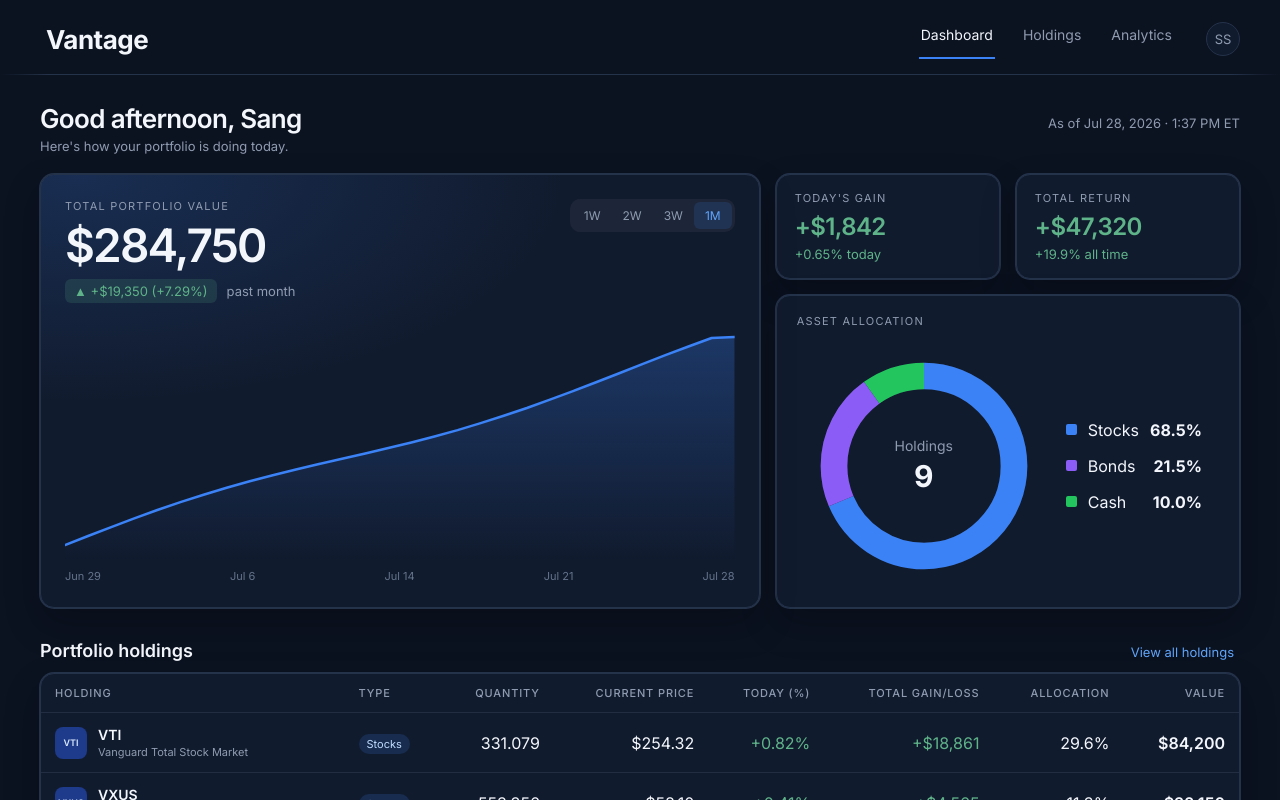
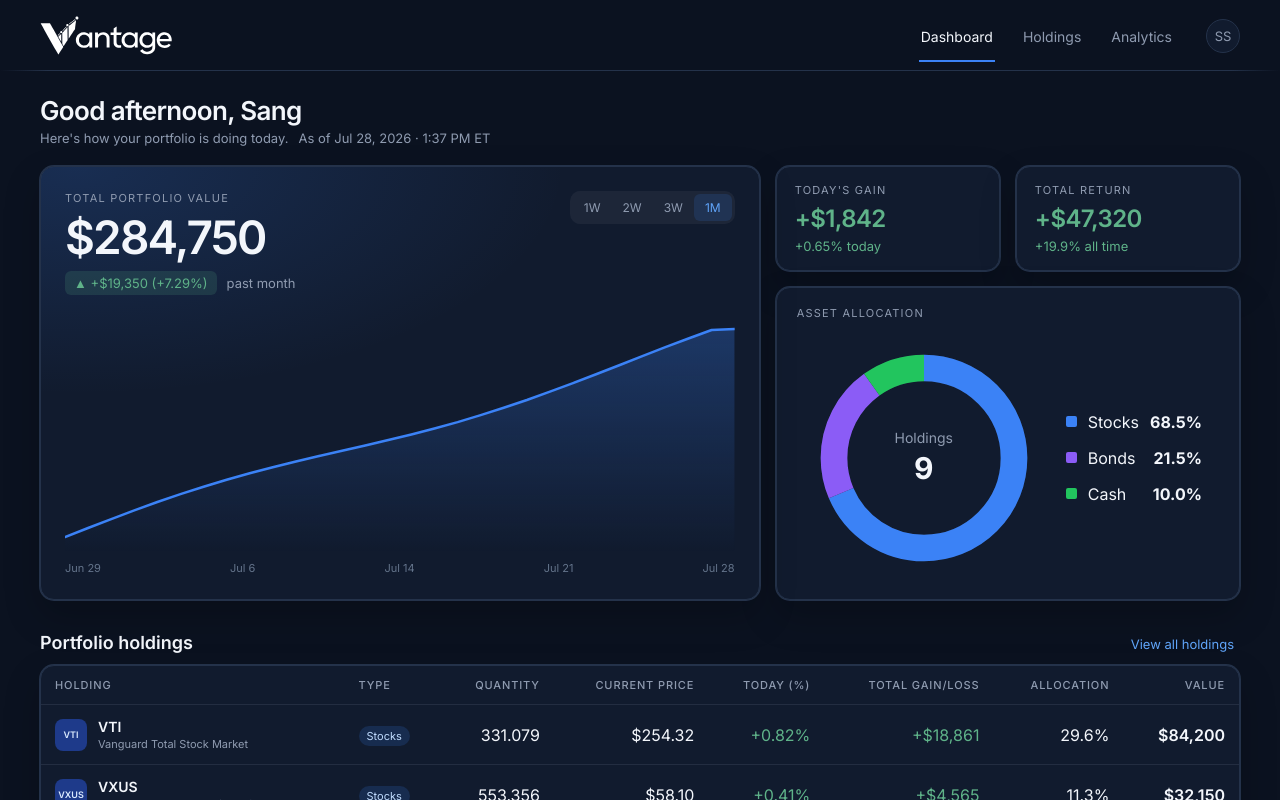
Before and after one commit to MichaeljTaleb/portfolio_manager_team08, a React (Vite) app in the folder frontend/: page / in a window 1280 px wide. Shown: the top 800 px of the page. Built offline with nearby package versions, Linux system fonts and the light colour scheme.

Commit message:
Added logo

```diff
--- a/frontend/src/components/layout/AppHeader.tsx
+++ b/frontend/src/components/layout/AppHeader.tsx
@@ -10,7 +10,7 @@ export function AppHeader({ activeView, onChangeView }: AppHeaderProps) {
     <>
       <header className="app-header">
         <button className="brand" type="button" onClick={() => onChangeView('dashboard')} aria-label="Go to dashboard">
-          <span>Vantage</span>
+          <img src="/logo.svg" alt="Vantage" className="brand-logo" />
         </button>
 
         <nav className="primary-nav" aria-label="Primary navigation">
--- a/frontend/src/pages/DashboardPage.tsx
+++ b/frontend/src/pages/DashboardPage.tsx
@@ -23,8 +23,13 @@ export function DashboardPage({ onViewHoldings }: DashboardPageProps) {
   return (
     <>
       <div className="page-heading">
-        <div><h1>{getGreeting(now)}, Sang</h1><p>Here&apos;s how your portfolio is doing today.</p></div>
-        <span>As of {formatAsOf(now)}</span>
+        <div>
+          <h1>{getGreeting(now)}, Sang</h1>
+          <div className="page-subline">
+            <p>Here&apos;s how your portfolio is doing today.</p>
+            <span>As of {formatAsOf(now)}</span>
+          </div>
+        </div>
       </div>
 
       <div className="dashboard-grid">
--- a/frontend/src/styles.css
+++ b/frontend/src/styles.css
@@ -32,21 +32,24 @@ button { font: inherit; }
 button:focus-visible { outline: 2px solid var(--accent); outline-offset: 3px; }
 
 .app-shell { min-height: 100vh; }
-.app-header { max-width: 1760px; margin: 0 auto; padding: 20px 40px 0; display: flex; align-items: center; gap: 32px; }
-.brand { margin-right: auto; display: flex; align-items: center; gap: 10px; border: 0; background: none; color: var(--text); cursor: pointer; font-weight: 700; font-size: 26px; letter-spacing: -0.02em; }
-.primary-nav { display: flex; gap: 26px; }
-.nav-link { position: relative; padding: 6px 2px 15px; border: 0; background: none; color: var(--muted); cursor: pointer; font-size: 14px; }
+.app-header { max-width: 1760px; margin: 0 auto; padding: 16px 40px 0; display: flex; align-items: center; gap: 32px; }
+.brand { margin-right: auto; display: flex; align-items: center; gap: 10px; border: 0; background: none; padding: 0; cursor: pointer; }
+.brand-logo { height: 40px; width: auto; display: block; }
+.primary-nav { display: flex; align-items: center; gap: 26px; }
+.nav-link { position: relative; padding: 8px 2px; border: 0; background: none; color: var(--muted); cursor: pointer; font-size: 14px; }
 .nav-link:hover { color: var(--text); }
 .nav-link[aria-current='page'] { color: var(--text); }
-.nav-link[aria-current='page']::after { content: ''; position: absolute; left: 0; right: 0; bottom: -1px; height: 2px; background: var(--accent); }
+.nav-link[aria-current='page']::after { content: ''; position: absolute; left: 0; right: 0; bottom: -9px; height: 2px; background: var(--accent); }
 .avatar { width: 34px; height: 34px; border-radius: 50%; display: grid; place-items: center; background: var(--surface); border: 1px solid var(--border); color: var(--muted); font-size: 13px; }
-.header-rule { height: 1px; max-width: 1760px; margin: 16px auto 0; background: linear-gradient(to right, transparent, var(--border) 48px, var(--border) calc(100% - 48px), transparent); }
-.page-container { max-width: 1760px; margin: 0 auto; padding: 28px 40px 64px; }
+.header-rule { height: 1px; max-width: 1760px; margin: 14px auto 0; background: linear-gradient(to right, transparent, var(--border) 48px, var(--border) calc(100% - 48px), transparent); }
+.page-container { max-width: 1760px; margin: 0 auto; padding: 24px 40px 64px; }
 
 .page-heading, .section-heading { display: flex; align-items: baseline; justify-content: space-between; gap: 20px; }
 .page-heading { margin-bottom: 20px; }
 .page-heading h1 { margin: 0 0 4px; font-size: 26px; letter-spacing: -0.025em; font-weight: 600; }
 .page-heading p, .page-heading > span { margin: 0; color: var(--muted); font-size: 13px; }
+.page-subline { display: flex; align-items: baseline; flex-wrap: wrap; gap: 10px; }
+.page-subline p, .page-subline span { margin: 0; color: var(--muted); font-size: 13px; }
 .section-heading { margin: 32px 0 12px; }
 .section-heading h2 { margin: 0; font-size: 18px; font-weight: 600; }
 
@@ -248,7 +251,6 @@ button:focus-visible { outline: 2px solid var(--accent); outline-offset: 3px; }
 @media (max-width: 640px) {
   .app-header, .page-container { padding-left: 18px; padding-right: 18px; }
   .page-heading { align-items: flex-start; flex-direction: column; }
-  .page-heading > span { display: none; }
   .performance-header { flex-direction: column; }
   .range-control { width: 100%; }
   .range-button { flex: 1; padding-inline: 6px; }
```
Also changed, not shown: frontend/public/logo.svg (added).
